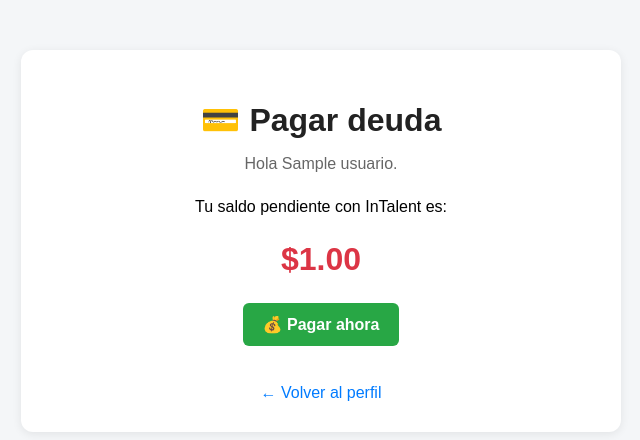
After one commit to proyectoSena-intalent/flutter, a Django app: template intalent_backend/templates/pagar_deuda.html in a window 1280 px wide. The commit adds this page. Shown: the top 440 px of the page, without its empty margins (319-959 px from the left). Run offline with Django 5.2, Linux system fonts and the light colour scheme; the template is opened without the code that fills it: values that come from a table or form of the project are taken from there, others are empty; tables that the repository leaves empty hold one stand-in row (values such as "Sample post").

Commit message:
Agrega sistema de deuda y pago de comision

```diff
--- /dev/null
+++ b/intalent_backend/templates/pagar_deuda.html
@@ -0,0 +1,125 @@
+<!DOCTYPE html>
+<html lang="es">
+
+<head>
+    <meta charset="UTF-8">
+    <meta name="viewport" content="width=device-width, initial-scale=1.0">
+
+    <title>Pagar deuda - InTalent</title>
+
+    <style>
+
+        body {
+            font-family: Arial, sans-serif;
+            background-color: #f4f6f8;
+            margin: 0;
+            padding: 0;
+        }
+
+        .contenedor {
+            width: 90%;
+            max-width: 600px;
+            margin: 50px auto;
+        }
+
+        .tarjeta {
+            background-color: white;
+            padding: 30px;
+            border-radius: 12px;
+            box-shadow: 0 2px 10px rgba(0, 0, 0, 0.08);
+            text-align: center;
+        }
+
+        h1 {
+            color: #222;
+            margin-bottom: 10px;
+        }
+
+        .texto {
+            color: #666;
+            margin-bottom: 25px;
+        }
+
+        .deuda {
+            font-size: 32px;
+            font-weight: bold;
+            color: #dc3545;
+            margin: 25px 0;
+        }
+
+        .boton {
+            display: inline-block;
+            padding: 12px 20px;
+            background-color: #28a745;
+            color: white;
+            text-decoration: none;
+            border: none;
+            border-radius: 6px;
+            font-size: 16px;
+            font-weight: bold;
+            cursor: pointer;
+        }
+
+        .boton:hover {
+            background-color: #218838;
+        }
+
+        .volver {
+            display: inline-block;
+            margin-top: 20px;
+            color: #007bff;
+            text-decoration: none;
+        }
+
+    </style>
+</head>
+
+<body>
+
+    <div class="contenedor">
+
+        <div class="tarjeta">
+
+            <h1>💳 Pagar deuda</h1>
+
+            <p class="texto">
+                Hola {{ usuario.nombre }}.
+            </p>
+
+            <p>
+                Tu saldo pendiente con InTalent es:
+            </p>
+
+            <div class="deuda">
+                ${{ usuario.saldo_pendiente|floatformat:2 }}
+            </div>
+
+            <form method="POST">
+
+                {% csrf_token %}
+
+                <button
+                    type="submit"
+                    class="boton"
+             >
+                    💰 Pagar ahora
+                </button>
+
+            </form>
+
+            <br>
+
+            <a
+                href="{% url 'perfil' %}"
+                class="volver"
+            >
+                ← Volver al perfil
+            </a>
+
+        </div>
+
+    </div>
+
+</body>
+
+</html>
--- a/intalent_backend/usuarios/models.py
+++ b/intalent_backend/usuarios/models.py
@@ -84,6 +84,7 @@ class Solicitud(models.Model):
         ('aceptada', 'Aceptada'),
         ('rechazada', 'Rechazada'),
         ('finalizada', 'Finalizada'),
+        ('confirmada', 'Confirmada'),
     ]
 
     cliente = models.ForeignKey(
--- a/intalent_backend/usuarios/urls.py
+++ b/intalent_backend/usuarios/urls.py
@@ -5,12 +5,14 @@ from . import views
 urlpatterns = [
     path('registro/', views.registro, name='registro'),
     path('login/', views.login, name='login'),
+    path('confirmar-servicio/<int:solicitud_id>/',views.confirmar_servicio,name='confirmar_servicio'),
     path('invitado/', views.invitado, name='invitado'),
     path('inicio/', views.inicio, name='inicio'),
     path('logout/', views.logout, name='logout'),
     path('buscar-servicios/', views.buscar_servicios, name='buscar_servicios'),
     path('ofrecer-servicio/', views.ofrecer_servicio, name='ofrecer_servicio'),
     path('perfil/', views.perfil, name='perfil'),
+    path('pagar-deuda/', views.pagar_deuda, name='pagar_deuda'),
     path('activar-profesional/', views.activar_profesional, name='activar_profesional'),
     path('solicitar-servicio/<int:servicio_id>/', views.solicitar_servicio, name='solicitar_servicio'),
     path('mis-solicitudes/', views.mis_solicitudes, name='mis_solicitudes'),
```
Also changed, not shown: intalent_backend/templates/mis_solicitudes.html (+38 -5 lines), intalent_backend/templates/perfil.html (+28 -5 lines), intalent_backend/templates/solicitudes_recibidas.html (+39 -3 lines), intalent_backend/usuarios/views.py (+88 -1 lines), intalent_backend/usuarios/migrations/0009_alter_solicitud_estado.py (added).
